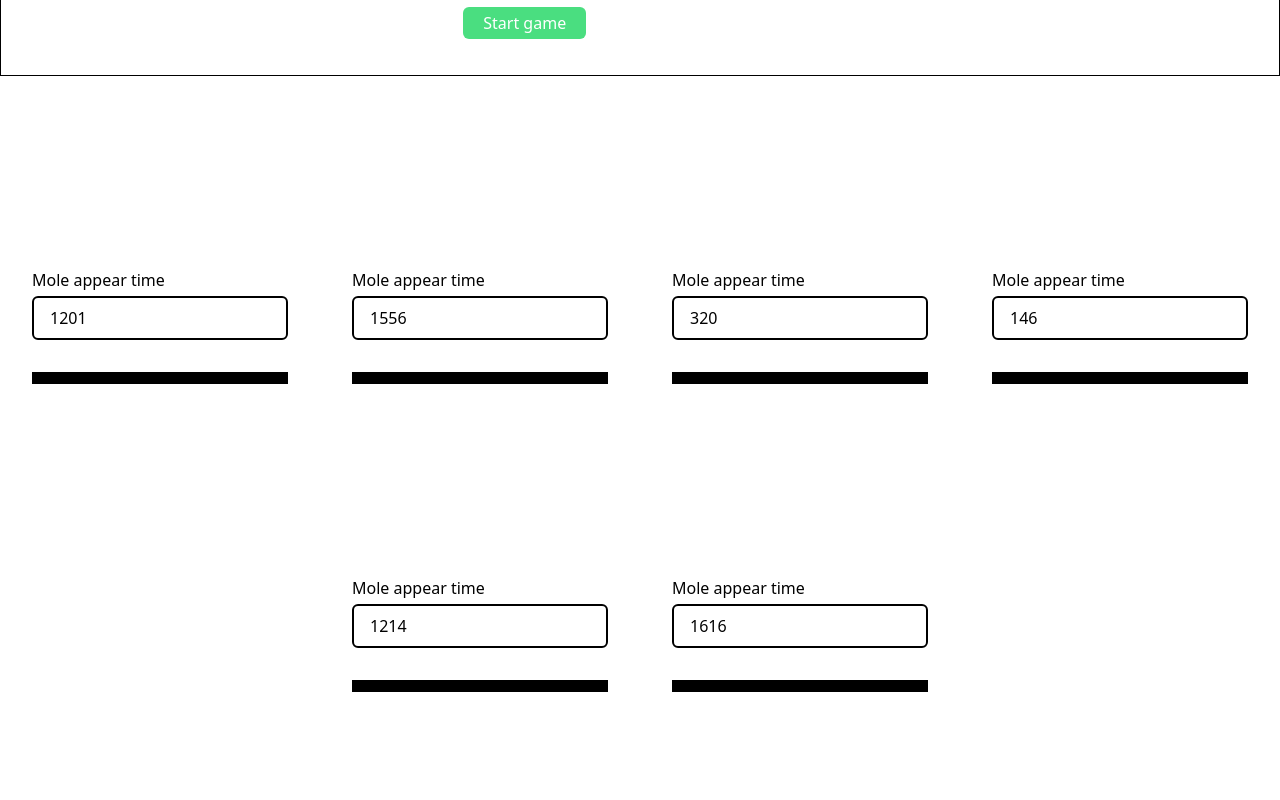
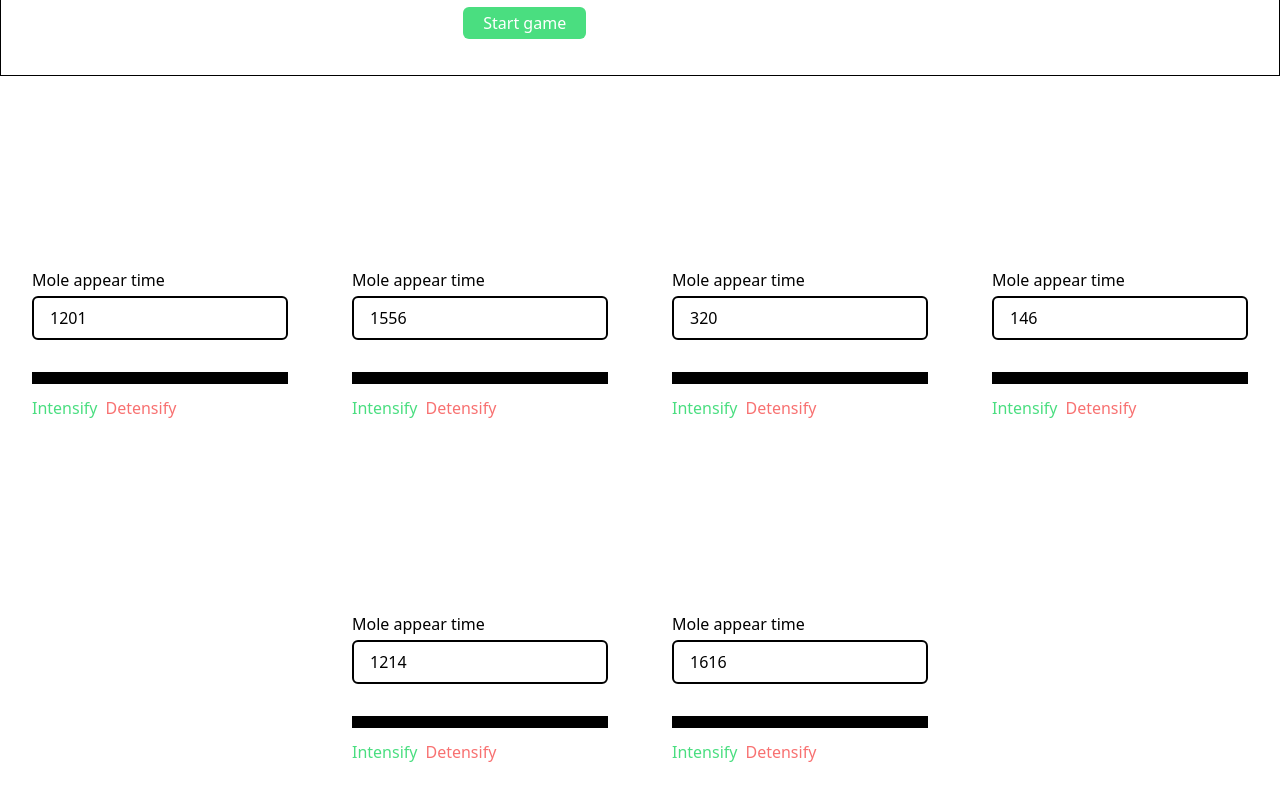
Before and after one commit to TNortnern/whack-a-mole-app, a Nuxt app: page / in a window 1280 px wide. Shown: the part 534-1334 px from the top of the page. Built offline with nearby package versions, Linux system fonts and the light colour scheme.

Commit message:
Add misc changes

```diff
--- a/components/misc/Mole.vue
+++ b/components/misc/Mole.vue
@@ -34,6 +34,39 @@
         @click="clickMole()"
       />
     </div>
+    <div class="mt-3">
+      <button
+        class="
+          text-green-400
+          hover:(text-green-300
+          transform
+          scale-110)
+          duration-150
+          mr-2
+        "
+        @click="intensity > 199 ? (intensity = intensity - 100) : () => {}"
+      >
+        Intensify
+      </button>
+      <button
+        class="
+          text-red-400
+          hover:(text-red-300
+          transform
+          scale-110)
+          duration-150
+          mr-2
+        "
+        @click="intensity < 2599 ? (intensity = intensity + 100) : () => {}"
+      >
+        Detensify
+      </button>
+      <span v-if="intensity < 200 || intensity > 2500" class="font-bold">
+        <template v-if="intensity < 200"> Max </template>
+        <template v-if="intensity > 2500"> Max </template>
+        Intensity</span
+      >
+    </div>
   </div>
 </template>
 
@@ -45,12 +78,14 @@ export default {
     GenericInput,
   },
   data() {
-    const defaultStartTime = Math.floor(Math.random() * 2000) + 50
+    const defaultIntensity = 2000
+    const defaultStartTime = Math.floor(Math.random() * defaultIntensity) + 50
     return {
       intervalHandler: () => {},
       isShown: false,
       didClick: false,
       appearTime: defaultStartTime,
+      intensity: defaultIntensity,
     }
   },
   computed: {
@@ -79,7 +114,7 @@ export default {
       },
     },
     isShown() {
-      this.appearTime = Math.floor(Math.random() * 2000) + 50
+      this.appearTime = Math.floor(Math.random() * this.intensity) + 50
     },
   },
   beforeDestroy() {
```
